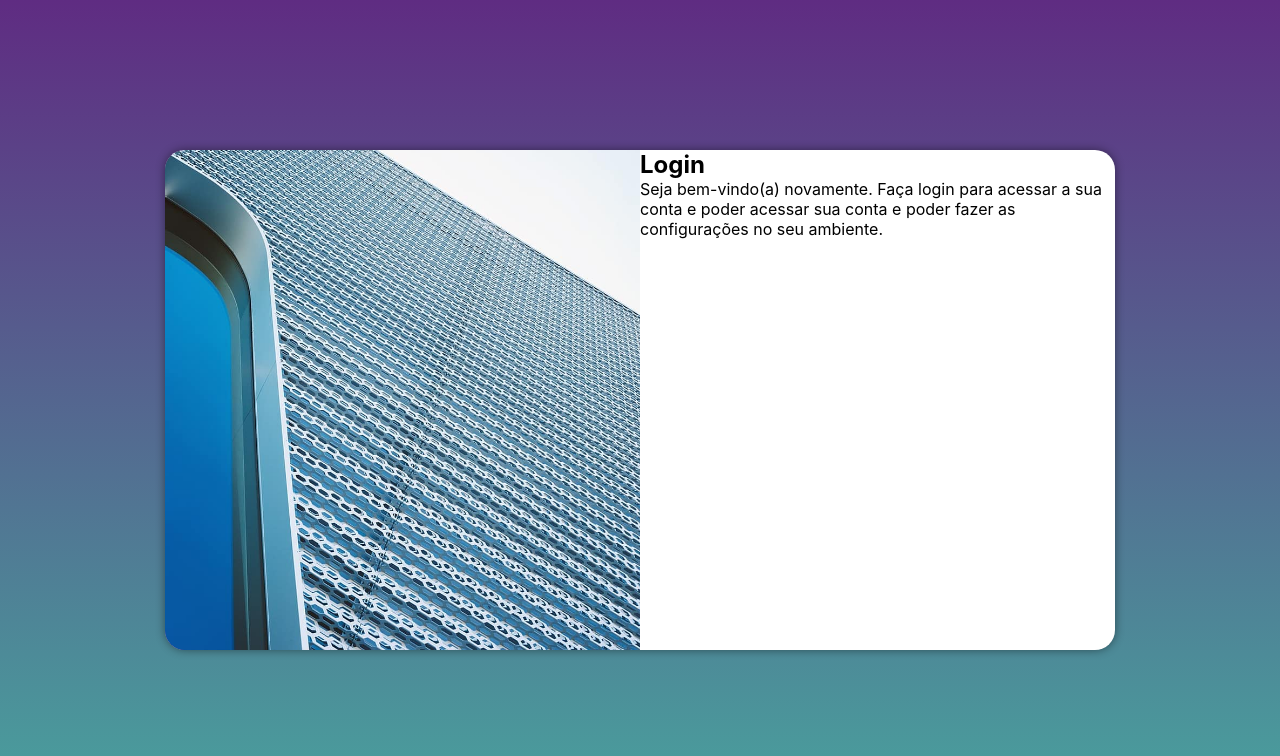
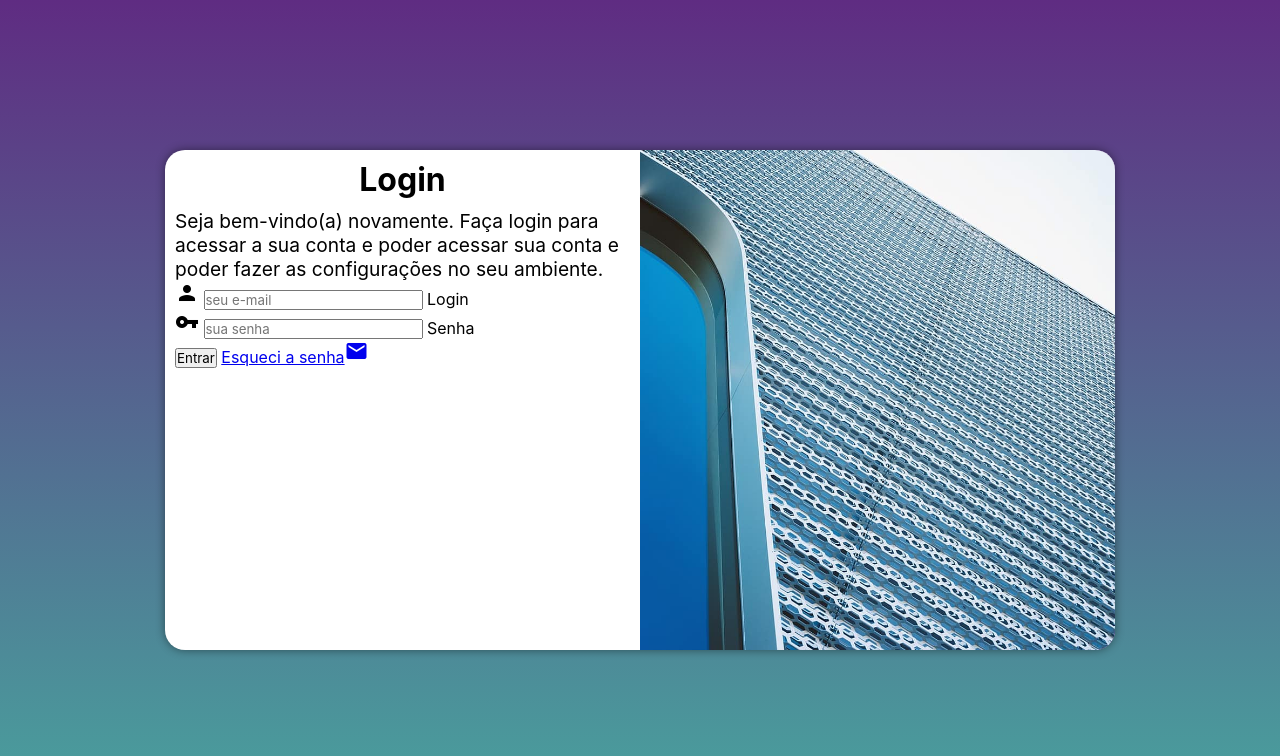
Before and after one commit to VitorGregorio98/projeto-login, a plain HTML site: page index.html in a window 1280 px wide. Drawn offline with Linux system fonts and the light colour scheme.

Commit message:
adicionei o formulário

```diff
--- a/estilos/media-query.css
+++ b/estilos/media-query.css
@@ -13,7 +13,6 @@ Grandes telas:      acima de 1200px
     body {
         background-image: linear-gradient(to top, #49a09d, #5f2c82);
     }
-
 
     section#login {
         width: 80vw;
@@ -41,16 +40,21 @@ Grandes telas:      acima de 1200px
     }
 
     section#login > div#imagem {
-        float: left;
+        float: right;
         width: 50%;
         height: 100%;
     }
 
     section#login > div#formulario {
-        float: right;
+        float: left;
         width: 50%;
     }
 
+    div#formulario > h1 {
+        font-size: 2em;
+    }
 
-
+    div#formulario > p {
+        font-size: 1.2em;
+    }
 }
--- a/estilos/style.css
+++ b/estilos/style.css
@@ -1,7 +1,7 @@
 @charset "UTF-8";
 
 /*
-    Paleta de cores
+    Paleta de cores:
     Verde: #49a09d
     Lilás: #5f2c82
 */
@@ -14,8 +14,7 @@
     box-sizing: border-box;
 }
 
-body,
-html {
+body, html {
     background-color: #5f2c82;
     height: 100vh;
     width: 100vw;
@@ -56,3 +55,12 @@ section#login > div#formulario {
     display: block;
     padding: 10px;
 }
+
+div#formulario > h1 {
+    text-align: center;
+    margin-bottom: 10px;
+}
+
+div#formulario > p {
+    font-size: 0.8em;
+}
--- a/index.html
+++ b/index.html
@@ -1,26 +1,40 @@
 <!DOCTYPE html>
 <html lang="pt-br">
+
 <head>
     <meta charset="UTF-8">
     <meta name="viewport" content="width=device-width, initial-scale=1.0">
     <title>Login</title>
+    <link href="https://fonts.googleapis.com/icon?family=Material+Icons" rel="stylesheet">
     <link rel="stylesheet" href="estilos/style.css">
     <link rel="stylesheet" href="estilos/media-query.css">
 </head>
+
 <body>
     <main>
         <section id="login">
             <div id="imagem">
                 <!-- Aqui vai a imagem nas CSS -->
             </div>
-            <div id="formulário">
+            <div id="formulario">
                 <h1>Login</h1>
-                <p>Seja bem-vindo(a) novamente. Faça login para acessar a sua conta e poder acessar sua conta e poder fazer as configurações no seu ambiente.</p>
-                <form action="login.php" method="post">
-
+                <p>Seja bem-vindo(a) novamente. Faça login para acessar a sua conta e poder acessar sua conta e poder
+                    fazer as configurações no seu ambiente.</p>
+                <form action="login.php" method="post" autocomplete="on">
+                    <div class="campo">
+                        <i class="material-icons">person</i>
+                        <input type="email" name="login" id="ilogin" placeholder="seu e-mail" autocomplete="email" required maxlength="40">
+                        <label for="ilogin">Login</label>
+                    </div>
+                    <div class="campo">
+                        <i class="material-icons">vpn_key</i>
+                        <input type="password" name="senha" id="isenha" placeholder="sua senha" autocomplete="current-password" required minlength="8" maxlength="20">
+                        <label for="isenha">Senha</label>
+                    </div>
+                    <input type="submit" value="Entrar">
+                    <a href="esqueci.html">Esqueci a senha<i class="material-icons">mail </i></a>
                 </form>
             </div>
-
         </section>
     </main>
 </body>
```
